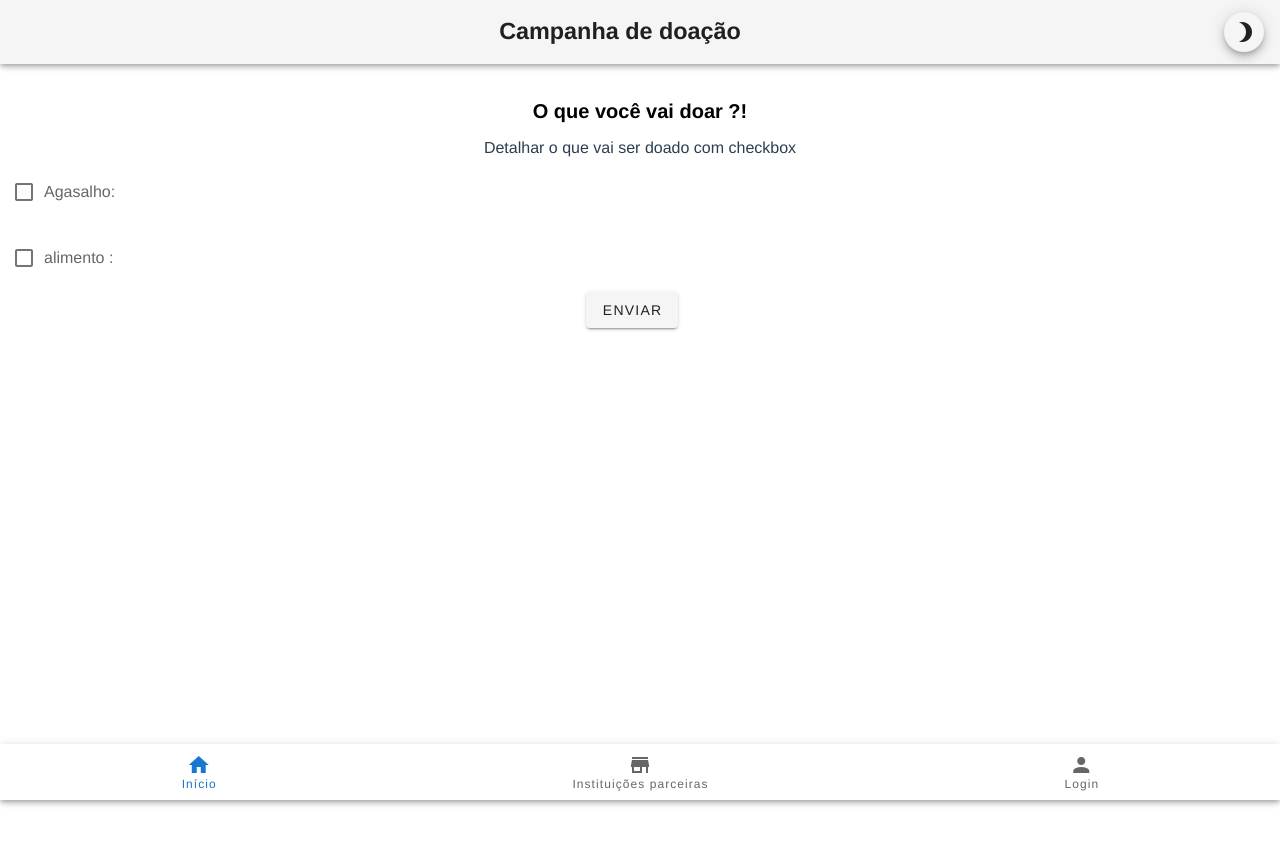
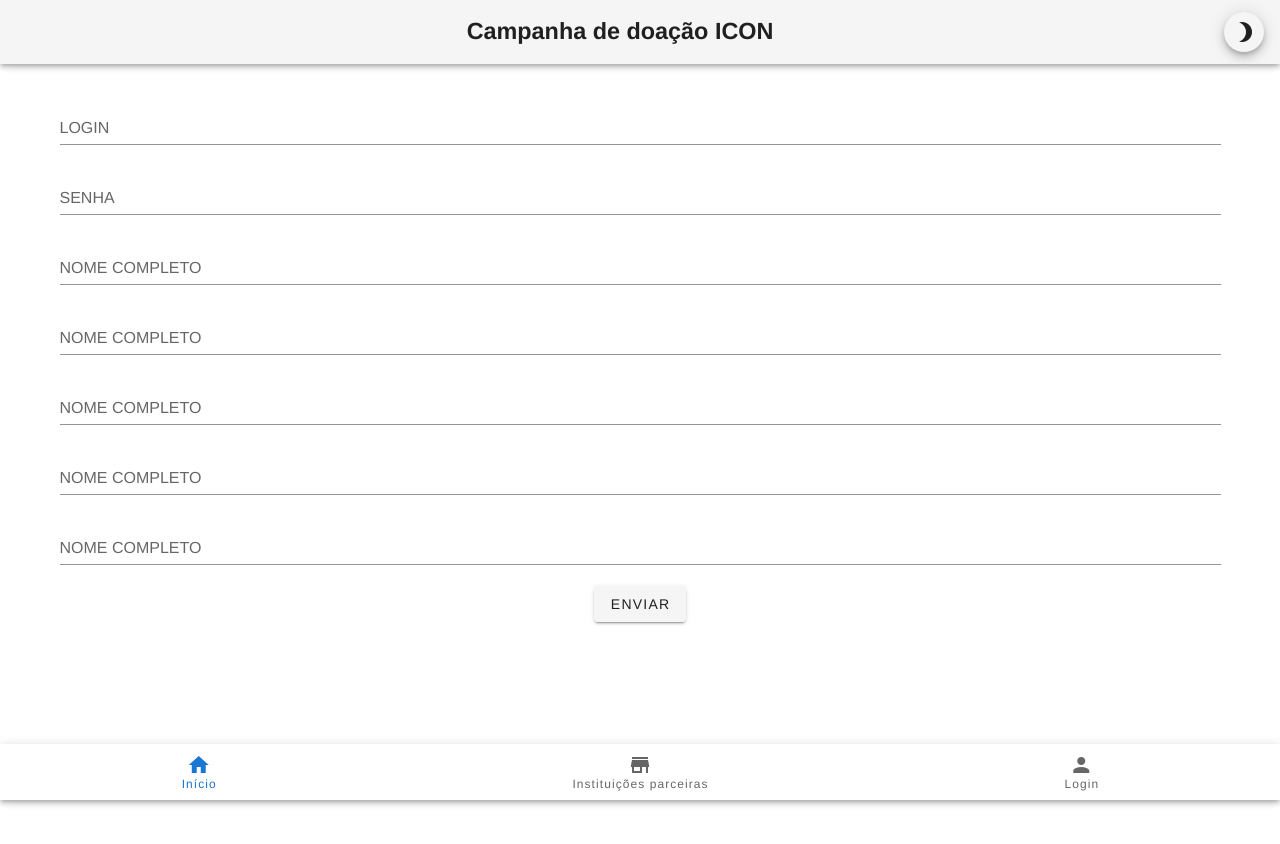
Before and after one commit to BrendaDourado/ProjetoInterdisciplinar, a Vue app: page /CadastroCliente in a window 1280 px wide. Shown: the top 844 px of the page. Built offline with nearby package versions, Linux system fonts and the light colour scheme.

Commit message:
doarview

```diff
--- a/src/components/AppTopBar.vue
+++ b/src/components/AppTopBar.vue
@@ -3,7 +3,7 @@
     <v-app-bar hide-on-scroll app>
 
       <v-spacer />
-      <v-toolbar-title><h3><strong>Campanha de doação</strong>  </h3></v-toolbar-title>
+      <v-toolbar-title><h3><strong>Campanha de doação</strong> ICON </h3></v-toolbar-title>
       <v-spacer />
       <v-tooltip v-if="!$vuetify.theme.dark" bottom>
         <template v-slot:activator="{ on, attrs }">
--- a/src/router/index.js
+++ b/src/router/index.js
@@ -3,6 +3,7 @@ import VueRouter from 'vue-router'
 import HomeIn from '../views/HomeIn.vue'
 import CadastroCliente from '../views/CadastroCliente.vue'
 import LoginIn from '../views/LoginIn.vue'
+import DoarView from '../views/DoarView'
 
 Vue.use(VueRouter)
 
@@ -18,6 +19,11 @@ const routes = [
     component: CadastroCliente
   },
   {
+    path: '/DoarView',
+    name: 'DoarView',
+    component: DoarView
+  },
+  {
     path: '/LoginIn',
     name: 'LoginIn',
     component: LoginIn
--- a/src/views/CadastroCliente.vue
+++ b/src/views/CadastroCliente.vue
@@ -1,15 +1,28 @@
 <template>
-  <v-container fluid>
-    <div class="titulo">
-      <h1>O que você vai doar ?!</h1>
-      <p>
-        Detalhar o que vai ser doado com checkbox
-      </p>
-    </div>
-    <v-checkbox v-model="checkbox1" :label="`Agasalho:`"></v-checkbox>
-    <v-checkbox v-model="checkbox2" :label="` alimento :`"></v-checkbox>
-
-    <v-btn @click="delay" class="mr-4" type="submit"> enviar </v-btn>
+<v-container>
+  <div class="inputs">
+    <v-text-field
+      label="LOGIN"
+    >
+    </v-text-field>
+    <v-text-field
+    label="SENHA"></v-text-field>
+    <v-text-field
+    label="NOME COMPLETO"></v-text-field>
+    <v-text-field
+    label="NOME COMPLETO"></v-text-field>
+    <v-text-field
+    label="NOME COMPLETO"></v-text-field>
+    <v-text-field
+    label="NOME COMPLETO"></v-text-field>
+    <v-text-field
+    label="NOME COMPLETO"></v-text-field>
+  </div>
+<div class= "botoes">
+  <v-btn class= "mb-4">
+    Enviar
+  </v-btn>
+</div>
   </v-container>
 </template>
 <script>
--- /dev/null
+++ b/src/views/DoarView.vue
@@ -0,0 +1,49 @@
+<template>
+  <v-container fluid>
+    <div class="titulo">
+      <h1>O que você vai doar ?!</h1>
+      <p>
+        Detalhar o que vai ser doado com checkbox
+      </p>
+    </div>
+    <v-checkbox v-model="checkbox1" :label="`Agasalho:`"></v-checkbox>
+    <v-checkbox v-model="checkbox2" :label="` alimento :`"></v-checkbox>
+
+    <v-btn @click="delay" class="mr-4" type="submit"> enviar </v-btn>
+  </v-container>
+</template>
+<script>
+export default {
+  data() {
+    return {
+      checkbox1: false,
+      checkbox2: false,
+
+    };
+  },
+  methods: {
+    delay() {
+      setTimeout(() => {
+        this.$router.push("/analisesugestao");
+      }, 100);
+    },
+  },
+};
+</script>
+
+<style scoped>
+.form {
+}
+h1 {
+  font-size: 20px;
+  margin-bottom: 10px;
+  color: black;
+}
+
+.container {
+  margin-bottom: 80px;
+  padding: 0 10;
+  width: 100%;
+  height: 100vh;
+}
+</style>
--- a/src/views/HomeIn.vue
+++ b/src/views/HomeIn.vue
@@ -6,7 +6,7 @@
     <p class="text-home text-justify mt-5 ml-4 mr-4">
       descrição da ideia, com dashboards no futuro
     </p>
-    <v-btn @click="delay" color="blue" class="mr-4" type="submit"> Clique Aqui </v-btn>
+    <v-btn @click="delay" color="blue" class="mr-4" type="submit"> VENHA DOAR </v-btn>
   </v-container>
 </template>
 
@@ -22,7 +22,7 @@ methods: {
     },
       delay(){
         setTimeout(()=>{
-          this.$router.push('/cadastrocliente')
+          this.$router.push('DoarView')
 
           },100)
 
```
